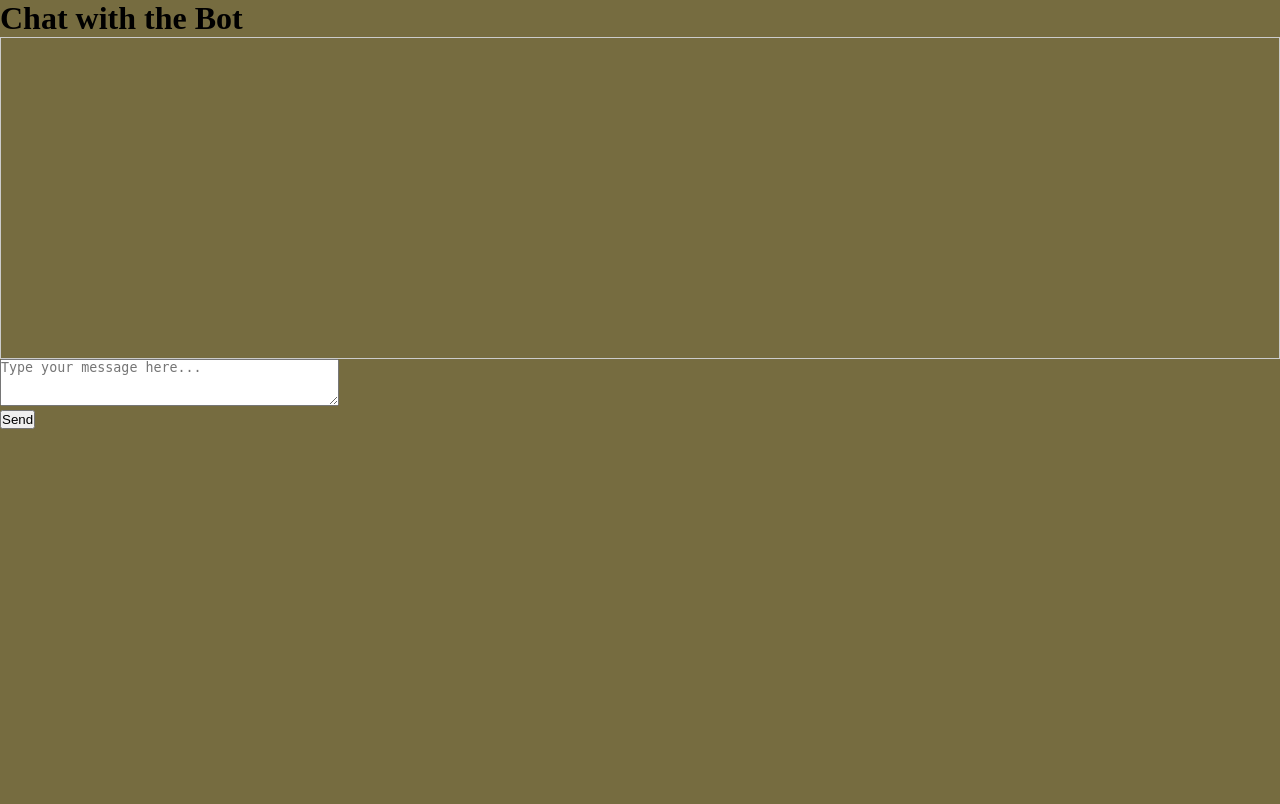
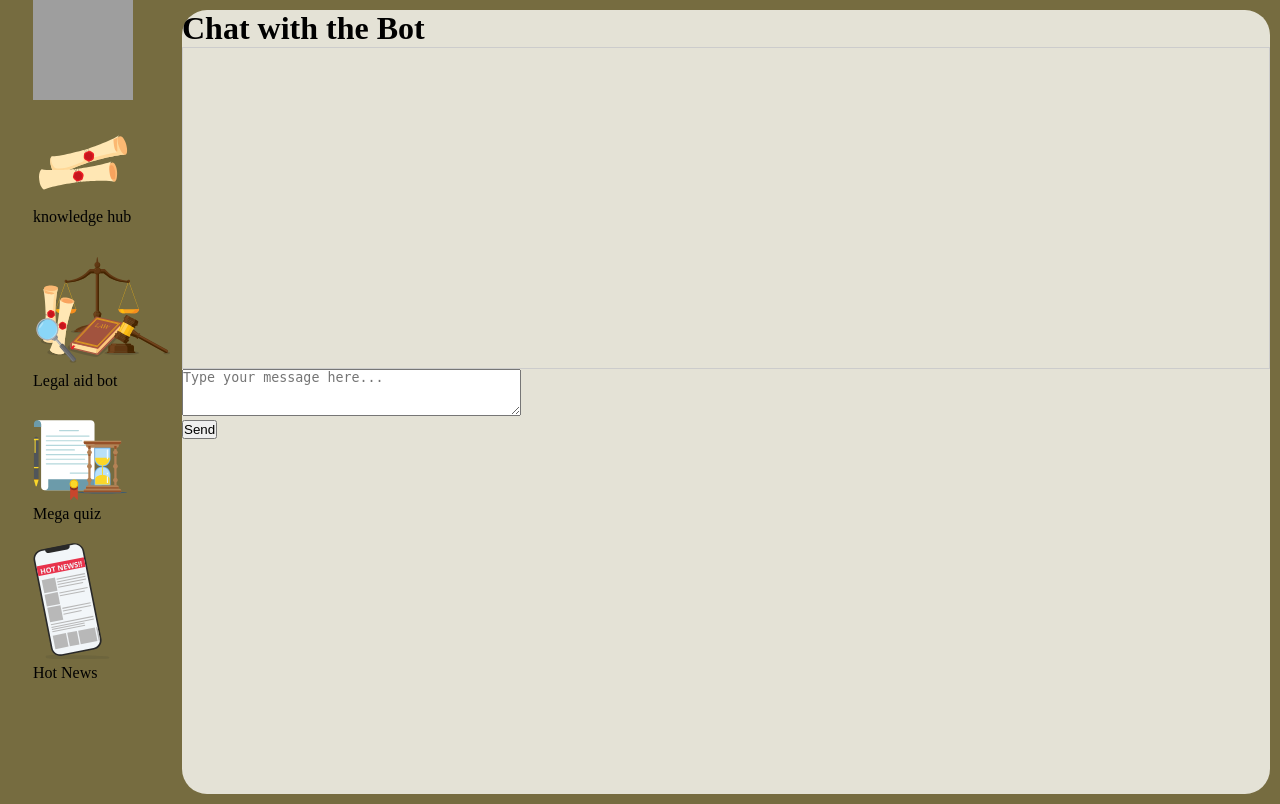
Before and after one commit to Kunta-tech/constitution.ai, a Django app: page /aid_bot/ in a window 1280 px wide. Before the commit the page ends 429 px from the top, so only its background shows below. Run offline with Django 5.2, Linux system fonts and the light colour scheme; grey boxes are pictures that could not be loaded.

Commit message:
Added link to bot from home

```diff
--- a/traffic/static/css/home.css
+++ b/traffic/static/css/home.css
@@ -130,6 +130,10 @@
         font-size: 14px;
     }
 }
+a {
+    text-decoration: none;
+    color: black;
+}
 
 .logo{
  width: 100px;
--- a/traffic/templates/base.html
+++ b/traffic/templates/base.html
@@ -7,6 +7,35 @@
     <link rel="stylesheet" href="/static/css/home.css">
 </head>
 <body>
-    {% block content %}{% endblock content %}
+    <div id="main">
+
+    <div class="left">
+
+
+            <nav >
+            <img src="/static/css/images/logo.svg" alt="Constitution.ai" class="logo" > <br>
+        <a href="/">
+            <img src="/static/css/images/knowledgehub.svg" alt="knowledge hub" class="kh"> <br>
+           <label> knowledge hub</label> <br>
+        </a>
+        <a href="{% url 'aid_bot' %}">
+            <img src="/static/css/images/Legal_aid_-bot.svg" alt="Legal aid bot" class="lb"> <br>
+            <label> Legal aid bot</label> <br>
+        </a>
+        <a href="/">
+            <img src="/static/css/images/Mega_quiz.svg" alt="knowledge hub" class="mq"><br>
+           <label> Mega quiz</label> <br>
+        </a>
+        <a href="">
+            <img src="/static/css/images/Hot_news.svg" alt="knowledge hub" class="hn"> <br>
+           <label>Hot News</label> <br>
+        </a>
+        </nav>
+    </div>
+    <div class="right">
+        {% block content %}{% endblock content %}
+    </div>
+</div>
+
 </body>
 </html>
```
Also changed, not shown: traffic/templates/home.html (+0 -20 lines), 1 other file.
